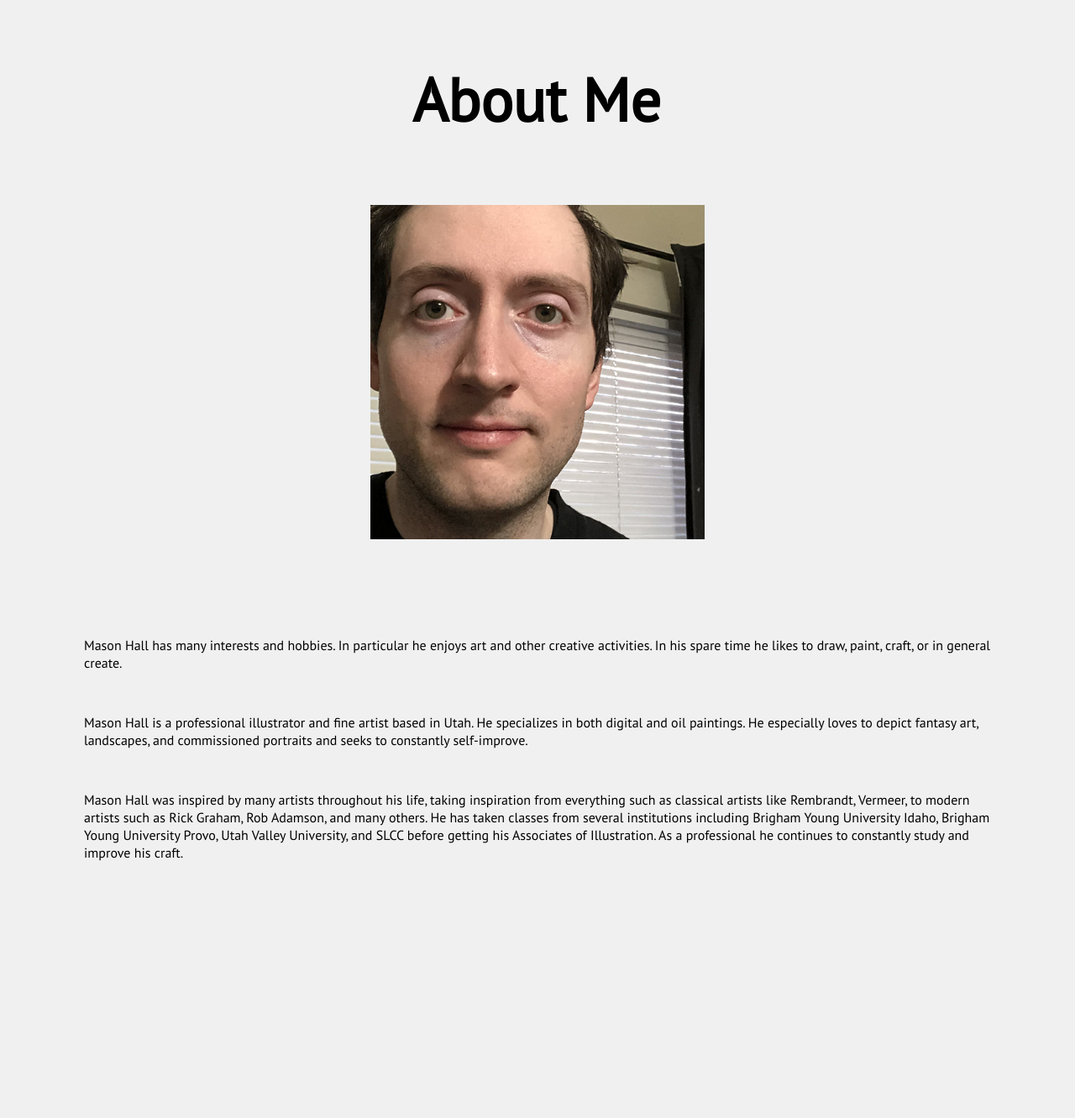
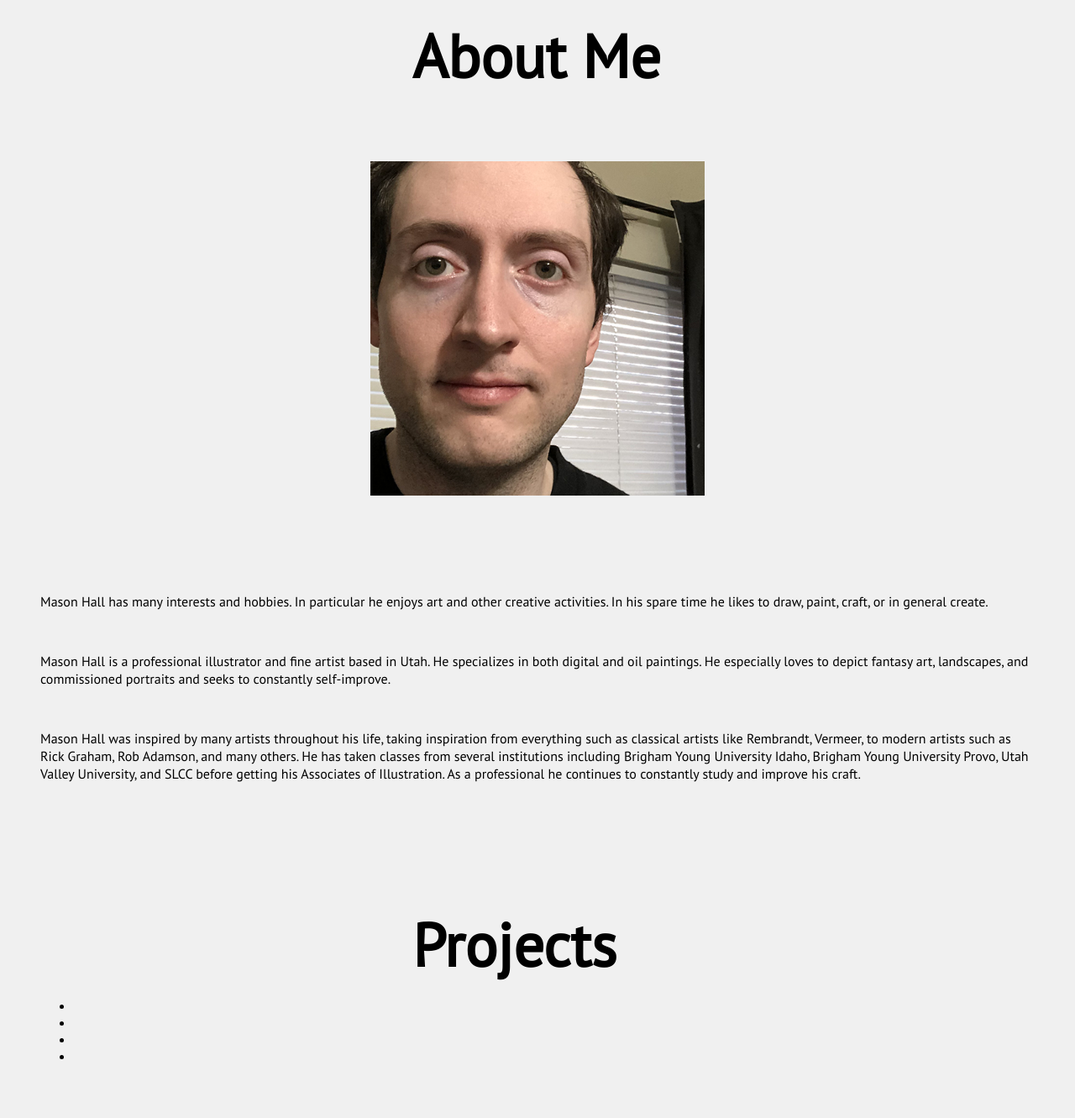
Before and after one commit to masonkh1/masonkh1.github.io, a plain HTML site: page index.html in a window 1280 px wide. Shown: the part 628-1959 px from the top of the page at 84% size. Before the commit the page ends 1804 px from the top, so only its background shows below. Drawn offline with Linux system fonts and the light colour scheme.

Commit message:
Added projects section, need to refine.

```diff
--- a/index.html
+++ b/index.html
@@ -25,7 +25,7 @@
         <h1 class="name"> Mason Hall </h1>
     </header>
     <div class="about-me-section">
-        <h1 class="about-me-head">About Me</h1>
+        <h1 class="title">About Me</h1>
         <div class="photo"></div>
         <div class="info">
             <p>Mason Hall has many interests and hobbies.  In particular he enjoys art and other creative activities.  In his spare time he likes to draw, paint, craft, or in general create.</p>
@@ -34,6 +34,15 @@
 
         </div>
     </div>
+    <div class="projects-section">
+        <h1 class="title">Projects</h1>
+        <ul>
+            <li></li>
+            <li></li>
+            <li></li>
+            <li></li>
+        </ul>
+    </div>
 
 </body>
 </html>
--- a/styles/style.css
+++ b/styles/style.css
@@ -98,7 +98,7 @@ nav ul li a {
 }
 
 .about-me-section {
-    margin: 100px 100px;
+    padding: 48px;
 }
 .photo {
     margin: auto;
@@ -133,13 +133,13 @@ nav ul li a {
     margin-bottom: 50px;
 }
 
-.about-me-head {
+.title {
     margin: auto;
 
     width: 298px;
     height: 93px;
 
-    font-family: 'PT Sans';
+    font-family: 'PT Sans', sans-serif;
     font-style: normal;
     font-weight: 700;
     font-size: 72px;
@@ -151,7 +151,13 @@ nav ul li a {
     color: #000000;
 }
 
+.projects-section {
+    padding: 48px;
+}
 
+.projects-section li {
+
+}
 /* Firstname Lastname */
 
 position: absolute;
```
